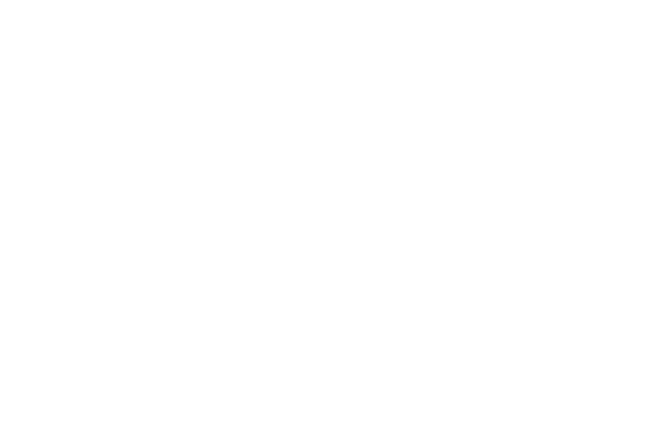
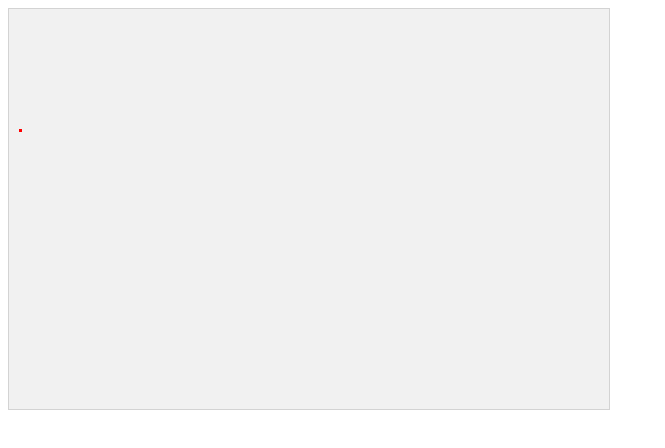
Before and after one commit to yerdal/TNM095-AchtungBot, a plain HTML site: page index.html in a window 1280 px wide. Shown: the whole page, without its empty margins (0-665 px from the left). Drawn offline with Linux system fonts and the light colour scheme.

Commit message:
started with canvas

```diff
--- a/css/style.css
+++ b/css/style.css
@@ -0,0 +1,4 @@
+canvas {
+	border:1px solid #d3d3d3;
+    background-color: #f1f1f1;
+}
--- a/index.html
+++ b/index.html
@@ -1,7 +1,11 @@
 <!DOCTYPE html>
 <html>
 <head>
+	<link rel="stylesheet" type="text/css" href="css/style.css">
+	<title>Achtung Bot</title>
 </head>
-<body>
+<body onload="startGame()">
 </body>
+
+	<script type="text/javascript" src="scripts/main.js"></script>
 </html>
--- a/scripts/main.js
+++ b/scripts/main.js
@@ -0,0 +1,58 @@
+var myGamePiece;
+
+function startGame() {
+    myGameArea.start();
+    myGamePiece = new component(3, 3, "red", 10, 120);
+}
+
+var myGameArea = {
+    canvas : document.createElement("canvas"),
+    start : function() {
+        this.canvas.width = 600;
+        this.canvas.height = 400;
+        this.context = this.canvas.getContext("2d");
+        document.body.insertBefore(this.canvas, document.body.childNodes[0]);
+        this.interval = setInterval(updateGameArea, 20);
+        window.addEventListener('keydown', function (e) {
+            myGameArea.keys = (myGameArea.keys || []);
+            myGameArea.keys[e.keyCode] = (e.type == "keydown");
+        })
+        window.addEventListener('keyup', function (e) {
+            myGameArea.keys[e.keyCode] = (e.type == "keydown");
+        })
+    },
+    clear : function(){
+        this.context.clearRect(0, 0, this.canvas.width, this.canvas.height);
+    }
+}
+
+
+function component(width, height, color, x, y) {
+    this.gamearea = myGameArea;
+    this.width = width;
+    this.height = height;
+    this.speedX = 0;
+    this.speedY = 0;
+    this.x = x;
+    this.y = y;
+    this.update = function() {
+        ctx = myGameArea.context;
+        ctx.fillStyle = color;
+        ctx.fillRect(this.x, this.y, this.width, this.height);
+    }
+    this.newPos = function() {
+        this.x += this.speedX;
+        this.y += this.speedY;
+    }
+}
+function updateGameArea() {
+    //myGameArea.clear();
+    myGamePiece.speedX = 0;
+    myGamePiece.speedY = 0;
+    if (myGameArea.keys && myGameArea.keys[37]) {myGamePiece.speedX = -2; }
+    if (myGameArea.keys && myGameArea.keys[39]) {myGamePiece.speedX = 2; }
+    if (myGameArea.keys && myGameArea.keys[38]) {myGamePiece.speedY = -2; }
+    if (myGameArea.keys && myGameArea.keys[40]) {myGamePiece.speedY = 2; }
+    myGamePiece.newPos();
+    myGamePiece.update();
+}
```
